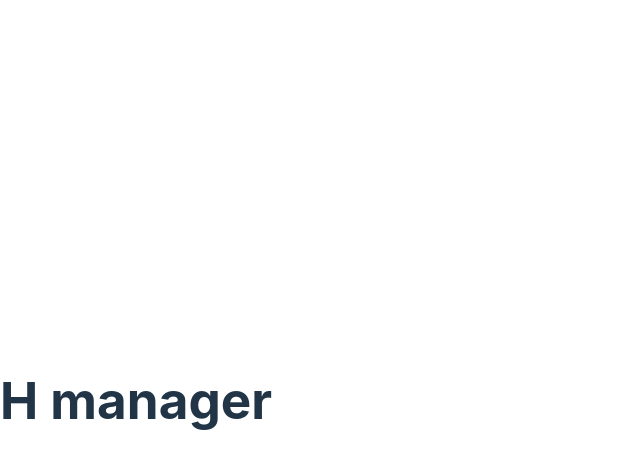
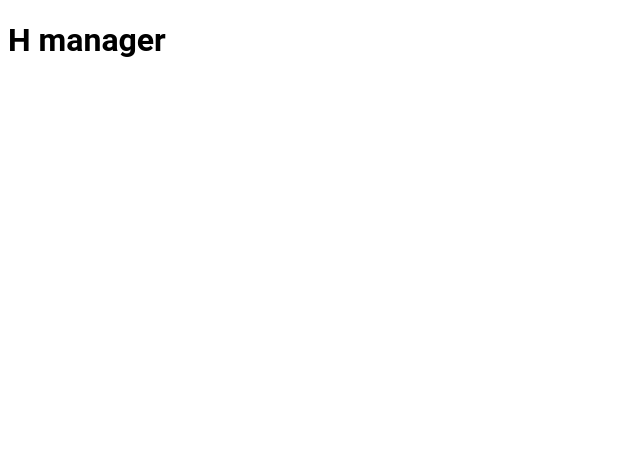
Before and after one commit to JirlanSouza/h-manager-front, a React (Vite) app: page / in a window 1280 px wide. Shown: the top 468 px of the page, without its empty margins (0-640 px from the left). Built offline with nearby package versions, Linux system fonts and the light colour scheme.

Commit message:
style: change the `html` and `body` global styles

```diff
--- a/src/styles/index.css
+++ b/src/styles/index.css
@@ -1,69 +1,7 @@
-:root {
-  font-family: Inter, system-ui, Avenir, Helvetica, Arial, sans-serif;
-  line-height: 1.5;
-  font-weight: 400;
-
-  color-scheme: light dark;
-  color: rgba(255, 255, 255, 0.87);
-  background-color: #242424;
-
-  font-synthesis: none;
-  text-rendering: optimizeLegibility;
-  -webkit-font-smoothing: antialiased;
-  -moz-osx-font-smoothing: grayscale;
-  -webkit-text-size-adjust: 100%;
+html, body {
+  font-family: "Roboto", sans-serif;
+  font-size: 16px;
+  width: 100vw;
+  height: 100vh;
+  box-sizing: border-box;
 }
-
-a {
-  font-weight: 500;
-  color: #646cff;
-  text-decoration: inherit;
-}
-a:hover {
-  color: #535bf2;
-}
-
-body {
-  margin: 0;
-  display: flex;
-  place-items: center;
-  min-width: 320px;
-  min-height: 100vh;
-}
-
-h1 {
-  font-size: 3.2em;
-  line-height: 1.1;
-}
-
-button {
-  border-radius: 8px;
-  border: 1px solid transparent;
-  padding: 0.6em 1.2em;
-  font-size: 1em;
-  font-weight: 500;
-  font-family: inherit;
-  background-color: #1a1a1a;
-  cursor: pointer;
-  transition: border-color 0.25s;
-}
-button:hover {
-  border-color: #646cff;
-}
-button:focus,
-button:focus-visible {
-  outline: 4px auto -webkit-focus-ring-color;
-}
-
-@media (prefers-color-scheme: light) {
-  :root {
-    color: #213547;
-    background-color: #ffffff;
-  }
-  a:hover {
-    color: #747bff;
-  }
-  button {
-    background-color: #f9f9f9;
-  }
-}
```
